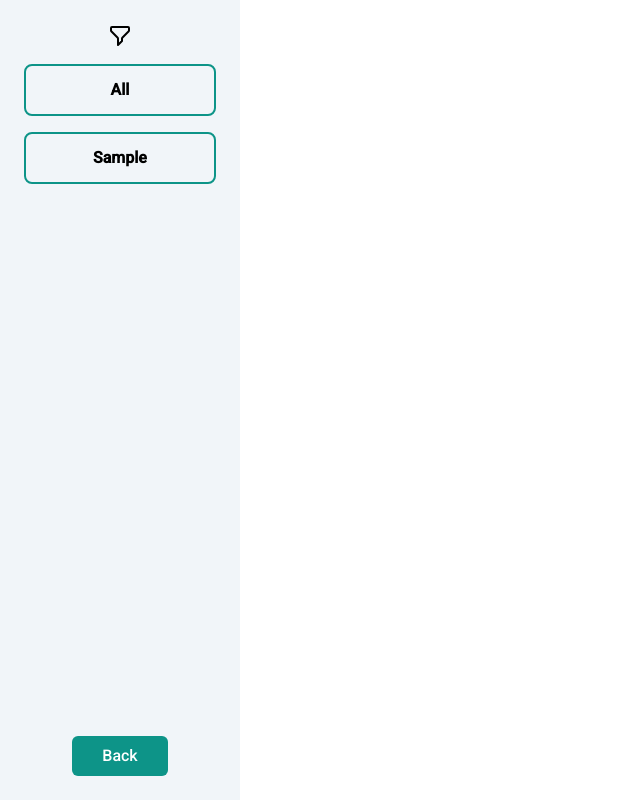
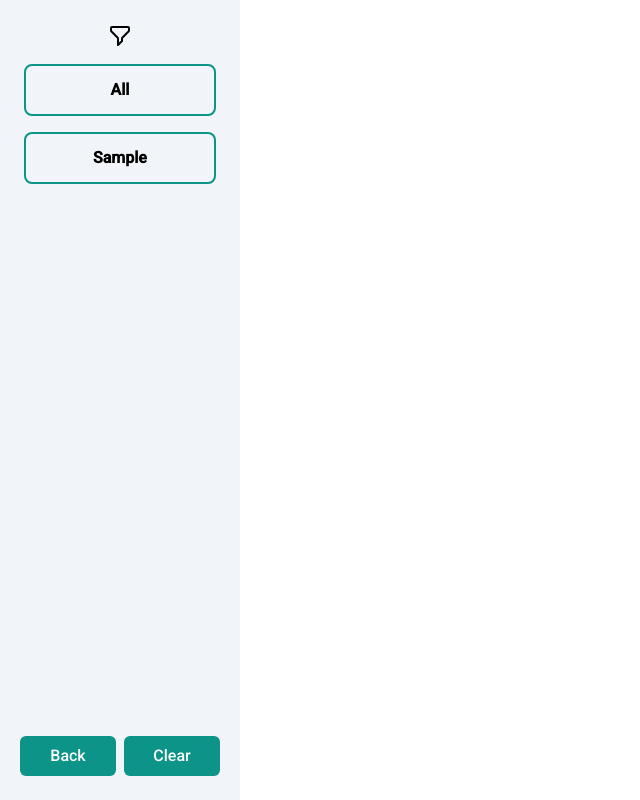
Before and after one commit to hosseind88/custom-event-monitoring, a React app: page / in a window 1280 px wide. Both pictures are taken after typing "Sample" into the empty fields and a click on the button "Confirm". Shown: the whole page, without its empty margins (0-640 px from the left). Built offline with nearby package versions, Linux system fonts and the light colour scheme.

Commit message:
add clear button to clear events queue

```diff
--- a/src/App.tsx
+++ b/src/App.tsx
@@ -47,6 +47,10 @@ const App = () => {
     setShowEvents(false);
   };
 
+  const onClear = () => {
+    setEvents([]);
+  }
+
   const onFilter = (eventName: string) => {
     setSelectedEvent(eventName === 'All' ? '' : eventName);
   };
@@ -74,12 +78,20 @@ const App = () => {
                   ))}
                 </div>
               </div>
+              <div className="flex gap-2">
                 <button
                   className="w-24 border-none	rounded-md bg-teal-600 text-white py-2"
                   onClick={onBack}
                 >
                   Back
                 </button>
+                <button
+                  className="w-24 border-none	rounded-md bg-teal-600 text-white py-2"
+                  onClick={onClear}
+                >
+                  Clear
+                </button>
+              </div>
             </div>
             <div className="flex flex-col w-full overflow-y-auto">
               {events
```
Lines whose indentation alone changed are shown as unchanged.
